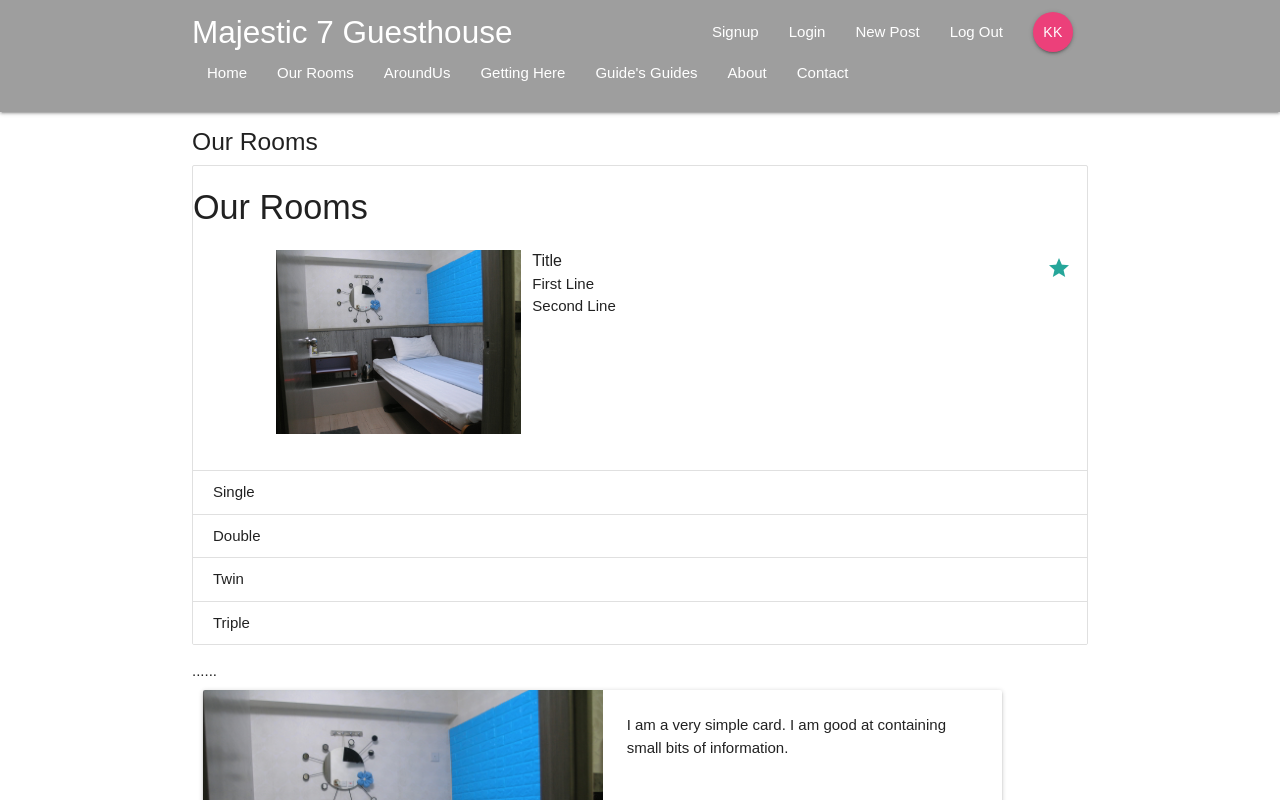
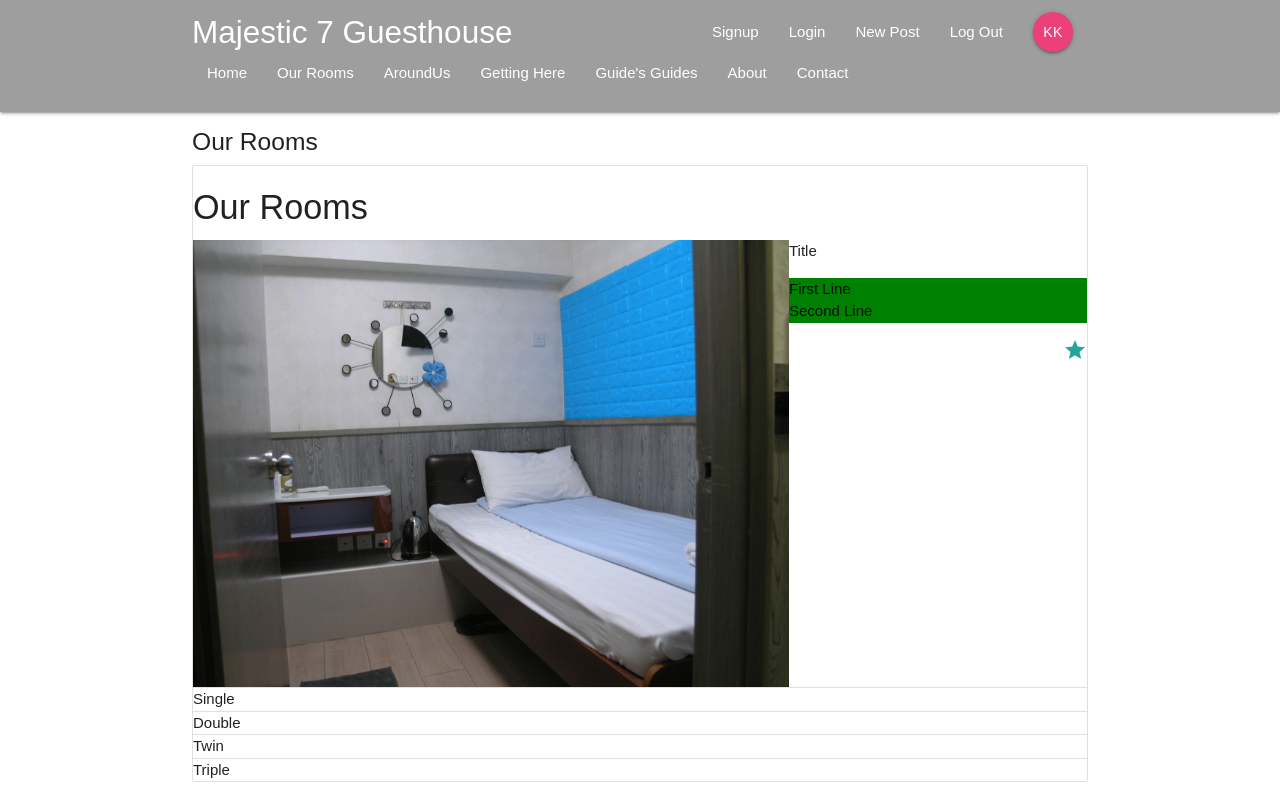
Before and after one commit to clickingmouse/M7GH, a React (Create React App) app in the folder m7gh/: page /rooms in a window 1280 px wide. Shown: the top 800 px of the page. Built offline with nearby package versions, Linux system fonts and the light colour scheme.

Commit message:
CSSed img of collection

```diff
--- a/m7gh/src/components/ourrooms/RoomsCollection.js
+++ b/m7gh/src/components/ourrooms/RoomsCollection.js
@@ -12,9 +12,9 @@ const RoomsCollection = () => {
         <li class="collection-header">
           <h4>Our Rooms</h4>
         </li>
-        <li class="collection-item avatar">
+        <li class="collection-item ">
           <div class="row">
-            <div class="col s12 l4">
+            <div class="col s12 l8">
               <img src={budgetImg} alt="SingleRoomIMG" class="responsive-img" />
             </div>
             <span class="title">Title</span>
--- /dev/null
+++ b/m7gh/src/components/ourrooms/rooms.css
@@ -0,0 +1,20 @@
+p {
+  background-color: green;
+}
+
+img {
+  display: block;
+}
+
+.collection .collection-item {
+  padding: 0px;
+  /*background-color: yellow;*/
+}
+
+.row {
+  margin: 0px;
+}
+
+.row .col {
+  padding: 0px;
+}
--- a/m7gh/src/components/ourrooms/rooms.js
+++ b/m7gh/src/components/ourrooms/rooms.js
@@ -1,4 +1,5 @@
 import React from "react";
+import "./rooms.css";
 import budgetImg from "../../images/budget_room.jpg";
 import singleImg from "../../images/single.JPG";
 import doubleImg from "../../images/double.png";
```
